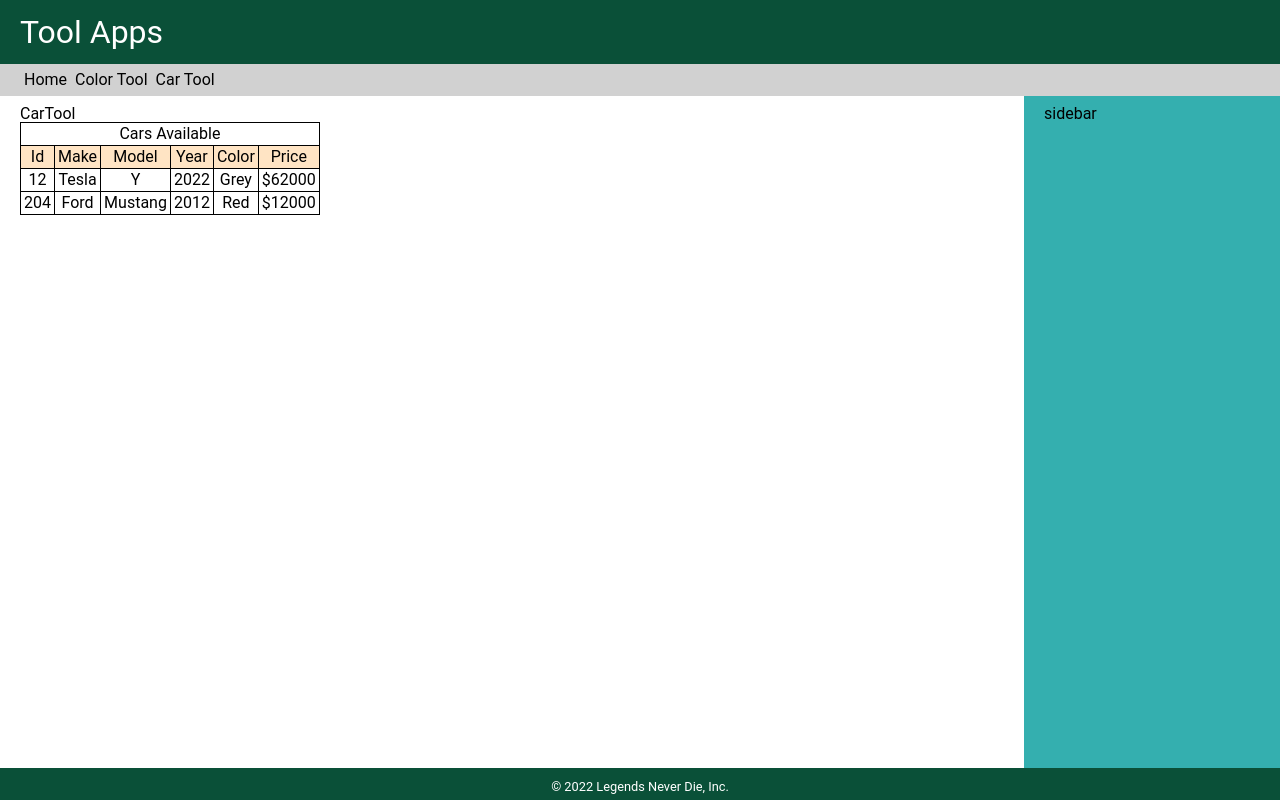
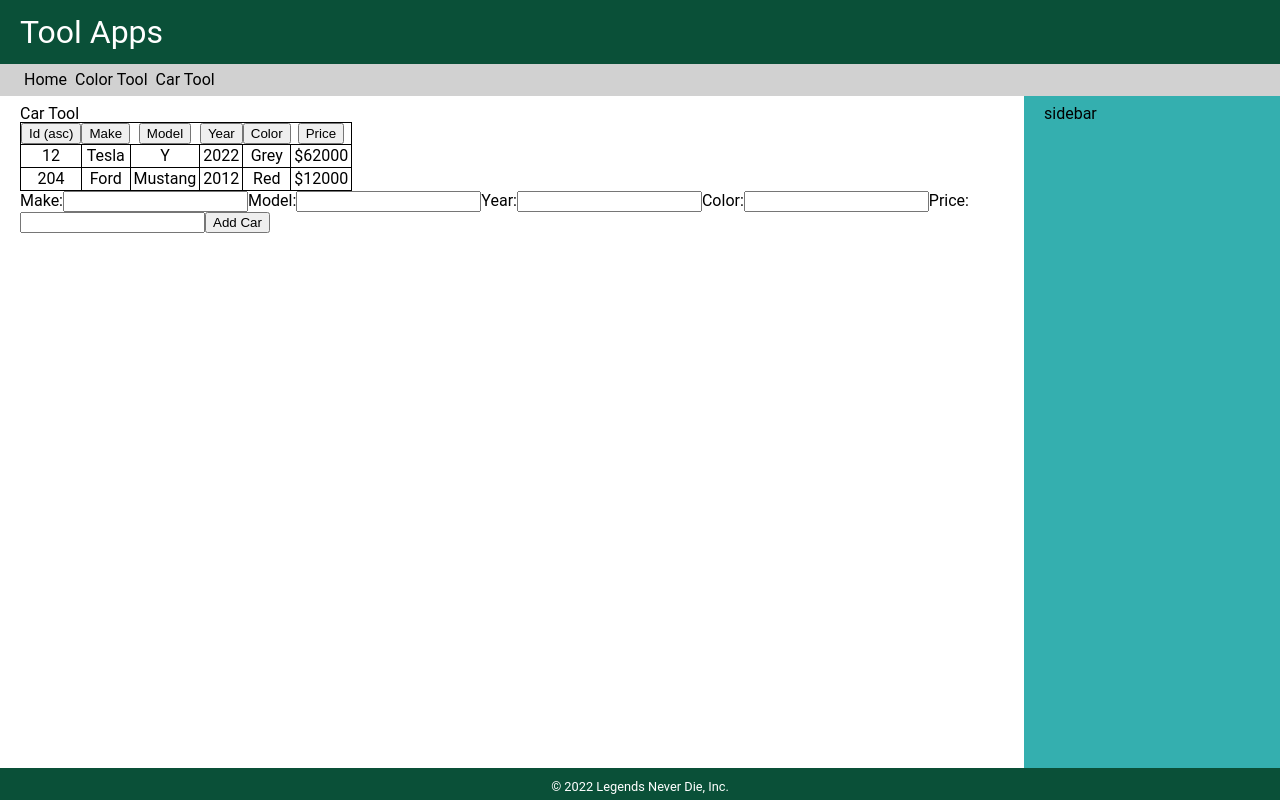
Before and after one commit to Kal-elthegreat/fe-bootcamp, a React (Create React App) app: page /car-tool in a window 1280 px wide. Built offline with nearby package versions, Linux system fonts and the light colour scheme.

Commit message:
see color tool & car tool

```diff
--- a/package.json
+++ b/package.json
@@ -6,6 +6,7 @@
     "@testing-library/jest-dom": "^5.16.1",
     "@testing-library/react": "^12.1.2",
     "@testing-library/user-event": "^13.5.0",
+    "prop-types": "^15.8.1",
     "react": "^17.0.2",
     "react-dom": "^17.0.2",
     "react-router-dom": "^6.2.1",
--- a/src/App.js
+++ b/src/App.js
@@ -5,12 +5,18 @@ import { CarTool } from './components/CarTool';
 import { Layout } from './components/Layout';
 
 export const App = () => {
+
+  const colorList = [{ id: 1, name: 'red', hexcode: 'ff0000' }, { id: 2, name: 'green', hexcode: '00ff00' }, { id: 3, name: 'blue', hexcode: '0000ff' }];
+  const cars = [
+        { id: 12, make: 'Tesla', model: 'Y', year: 2022, color: 'Grey', price: `$${62000}` },
+        { id: 204, make: 'Ford', model: 'Mustang', year: 2012, color: 'Red', price: `$${12000}` },
+    ]
   return (
     <Routes>
       <Route path="/" element={<Layout />}>
         <Route index element={<Home/>} />
-        <Route path="color-tool" element={<ColorTool />} />
-        <Route path="car-tool" element={<CarTool />} />
+        <Route path="color-tool" element={<ColorTool colors={colorList} />} />
+        <Route path="car-tool" element={<CarTool cars={cars}/>} />
       </Route>
     </Routes>
   )
--- /dev/null
+++ b/src/components/CarForm.js
@@ -0,0 +1,57 @@
+import { useState } from "react"
+
+export const CarForm = (props) => {
+
+    const { onSubmit, buttonText} = props;
+    const [carform, setCarform] = useState({
+        make: '',
+        model: '',
+        year: '',
+        color: '',
+        price: ''
+    })
+
+    const handleChange = (e) => {
+        setCarform({
+            ...carform,
+            [e.target.name]: e.target.value
+        })
+    }
+
+    const submitCar = () => {
+        onSubmit({...carform});
+        setCarform({
+            make: '',
+            model: '',
+            year: '',
+            color: '',
+            price: ''
+        })
+    }
+
+    return (
+        <form>
+            <label>
+                Make:
+                <input type="text" name="make" value={carform.make } onChange={handleChange}/>
+            </label>
+            <label>
+                Model:
+                <input type="text" name="model" value={carform.model } onChange={handleChange}/>
+            </label>
+            <label>
+                Year:
+                <input type="text" name="year" value={carform.year } onChange={handleChange}/>
+            </label>
+            <label>
+                Color:
+                <input type="text" name="color" value={carform.color } onChange={handleChange}/>
+            </label>
+            <label>
+                Price:
+                <input type="text" name="price" value={carform.price } onChange={handleChange}/>
+            </label>
+            <button type="button" onClick={submitCar}>{buttonText}</button>
+        </form>
+    )
+}
--- /dev/null
+++ b/src/components/CarTable.js
@@ -0,0 +1,27 @@
+import { CarViewRow } from "./CarViewRow";
+
+
+export const CarTable = (props) => {
+
+    const showSortDir = (colName) => {
+    if (props.carsSort.column === colName) {
+      return "(" + props.carsSort.direction + ")";
+    }
+  }
+
+    return (
+        <table>
+            <thead>
+                <th><button onClick={() => props.onSortCars('id')}>Id {showSortDir('id')}</button></th>
+                <th><button onClick={() => props.onSortCars('make')}>Make {showSortDir('make')}</button></th>
+                <th><button onClick={() => props.onSortCars('model')}>Model {showSortDir('model')}</button></th>
+                <th><button onClick={() => props.onSortCars('year')}>Year {showSortDir('year')}</button></th>
+                <th><button onClick={() => props.onSortCars('color')}>Color {showSortDir('color')}</button></th>
+                <th><button onClick={() => props.onSortCars('price')}>Price {showSortDir('price')}</button></th>
+            </thead>
+            <tbody>
+                {props.cars.map(c => <CarViewRow key={c.id} car={c} />)}
+            </tbody>
+        </table>
+    )
+}
--- a/src/components/CarTool.js
+++ b/src/components/CarTool.js
@@ -1,43 +1,75 @@
 import "./Layout.css"
-export const CarTool = () => {
-    const cars = [
-        { id: 12, make: 'Tesla', model: 'Y', year: 2022, color: 'Grey', price: `$${62000}` },
-        { id: 204, make: 'Ford', model: 'Mustang', year: 2012, color: 'Red', price: `$${12000}` },
-    ]
+import { useState } from "react";
+import { ToolHeader } from "./ToolHeader";
+import { CarTable } from "./CarTable";
+import { CarForm } from "./CarForm";
+
+//fn not dependent on state, so placed outside of the react fn to limit re-renders
+const sortCars = (cars, carsSort) => {
+
+  return [ ...cars ].sort((a,b) => {
+
+    if (a[carsSort.column] < b[carsSort.column]) {
+      return carsSort.direction === 'asc' ? -1 : 1;
+    } else if (a[carsSort.column] > b[carsSort.column]) {
+      return carsSort.direction === 'asc' ? 1 : -1;
+    } else {
+      return 0;
+    }
+
+  });
+
+};
+
+export const CarTool = (props) => {
+
+    const [cars, setCars] = useState(props.cars)
+    const [ carsSort, setCarsSort ] = useState({
+    column: 'id',
+    direction: 'asc'
+  });
+
+
+
+  const addCar = car => {
+      setCars([...cars, {
+          ...car,
+          id:Math.max(...cars.map(c=>c.id),0) +1
+        }])
+    }
+
+    const doSortCars = (column) => {
+
+        if (column !== carsSort.column) {
+            setCarsSort({
+                ...setCars,
+                column,
+                direction: 'asc',
+            });
+        } else {
+            if (carsSort.direction === 'asc') {
+                setCarsSort({
+                    ...carsSort,
+                    direction: 'desc',
+                });
+            } else {
+                setCarsSort({
+                    ...carsSort,
+                    direction: 'asc',
+                });
+            }
+        }
+    }
+
     return (
         <>
-            <header>
-                <h2> CarTool</h2>
-            </header>
-            <table>
-                <thead>
-                    <tr>
-                        <td colSpan={6}>Cars Available</td>
-                    </tr>
-                    <tr>
-                        <td>Id</td>
-                        <td>Make</td>
-                        <td>Model</td>
-                        <td>Year</td>
-                        <td>Color</td>
-                        <td>Price</td>
-                    </tr>
-                </thead>
-                <tbody>
-                    {
-                        cars.map(car => {
-                        return <tr key={car.id}>
-                            <td>{car.id}</td>
-                            <td>{car.make}</td>
-                            <td>{car.model}</td>
-                            <td>{car.year}</td>
-                            <td>{car.color}</td>
-                            <td>{car.price}</td>
-                        </tr>
-                        })
-                    }
-                </tbody>
-            </table>
+            <ToolHeader header="Car Tool"/>
+            <CarTable
+                cars={sortCars(cars, carsSort)}
+                carsSort={carsSort}
+                onSortCars={doSortCars}
+            />
+            <CarForm onSubmit={addCar} buttonText="Add Car"/>
         </>
     )
 }
--- /dev/null
+++ b/src/components/CarViewRow.js
@@ -0,0 +1,17 @@
+
+
+export const CarViewRow = (props) => {
+
+    const { car } = props;
+
+    return (
+    <tr>
+        <td>{car.id}</td>
+        <td>{car.make}</td>
+        <td>{car.model}</td>
+        <td>{car.year}</td>
+        <td>{car.color}</td>
+        <td>{car.price}</td>
+    </tr>
+    )
+}
--- /dev/null
+++ b/src/components/ColorForm.js
@@ -0,0 +1,40 @@
+import { useState } from 'react';
+
+export const ColorForm = (props) => {
+    const { onSubmitColor, buttonText } = props;
+
+    const [colorForm, setColorForm] = useState({ name: '', hexcode: '' });
+
+    // look at this convention
+    const change = (e) => {
+        setColorForm({
+            ...colorForm,
+            [e.target.name]: e.target.value
+        })
+    }
+ // look at this convention
+    const submitColor = () => {
+        onSubmitColor({ ...colorForm });
+        setColorForm({
+            name: '',
+            hexcode: ''
+        })
+    }
+
+    return (
+        <form>
+
+            <label>
+                Name:
+                <input type='text' name="name" value={colorForm.name} onChange={change}/>
+            </label>
+            <label>
+                Hexcode:
+                <input type='text' name="hexcode" value={colorForm.hexcode} onChange={change}/>
+            </label>
+
+            <button type="button" onClick={submitColor}>{buttonText}</button>
+
+        </form>
+    )
+}
--- /dev/null
+++ b/src/components/ColorList.js
@@ -0,0 +1,24 @@
+import PropTypes from 'prop-types'
+
+export const ColorList = (props) => {
+
+    const { colors } = props;
+
+    return (
+        <ul>
+            {colors.map(c => <li key={c.id}>{c.name} {c.hexcode}</li>)}
+        </ul>
+    )
+}
+
+ColorList.defaultProps = {
+    colors: [],
+}
+
+ColorList.propTypes = {
+    colors: PropTypes.arrayOf(PropTypes.shape({
+        id:PropTypes.number.isRequired,
+        name:PropTypes.string.isRequired,
+        hexcode:PropTypes.string.isRequired
+    })).isRequired,
+}
--- a/src/components/ColorTool.js
+++ b/src/components/ColorTool.js
@@ -1,18 +1,27 @@
+import { useState } from 'react';
+import { ToolHeader } from "./ToolHeader";
+import { ColorList } from "./ColorList";
+import { ColorForm } from "./ColorForm";
 
+export const ColorTool = (props) => {
 
+    const [colors, setColors] = useState([...props.colors])
 
-export const ColorTool = () => {
-
-    const colors = [{id: 1, name: 'red', hexcode: 'ff0000'},{id: 2, name: 'green', hexcode: '00ff00'},{id: 3, name: 'blue', hexcode: '0000ff'}];
+    //look at this convention
+    const addColor = color => {
+        setColors([...colors,
+            {
+            ...color,
+            id: Math.max(...colors.map(c=>c.id),0) +1,
+            }
+        ])
+    }
 
     return (
         <>
-            <header>
-                <h2> ColorTool</h2>
-            </header>
-            <ul>
-                {colors.map(c => <li key={c.id}>{c.name} {c.hexcode}</li>)}
-            </ul>
+            <ToolHeader header="Color Tool" />
+            <ColorList colors={colors} />
+            <ColorForm buttonText="Add Color" onSubmitColor={addColor}/>
         </>
     )
 }
--- /dev/null
+++ b/src/components/ToolHeader.js
@@ -0,0 +1,10 @@
+
+
+export const ToolHeader = (props) => {
+
+    return (
+        <header>
+            <h2>{props.header}</h2>
+        </header>
+    )
+}
```
Also changed, not shown: src/components/CarTool2.js (added, +20 -0 lines), 1 other file (tests, documents, lock files or other folders).
